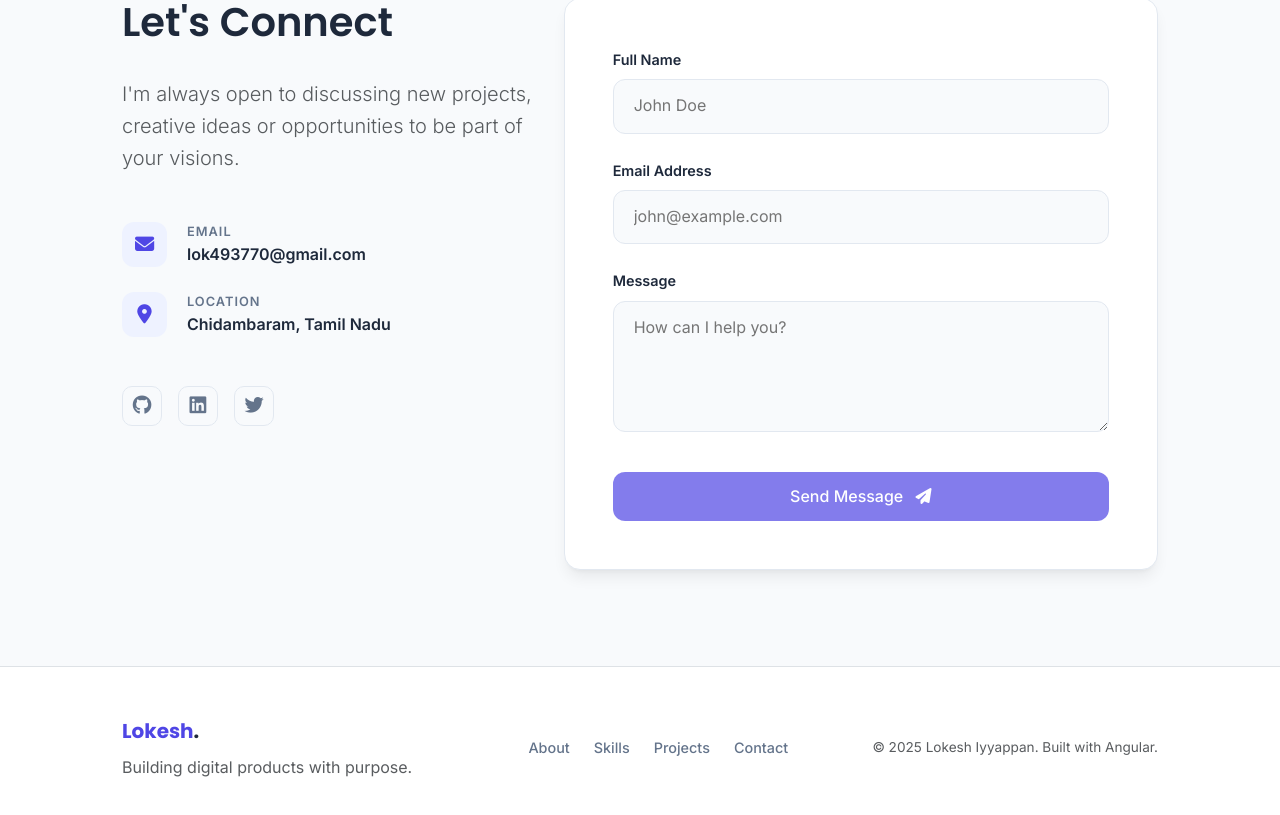
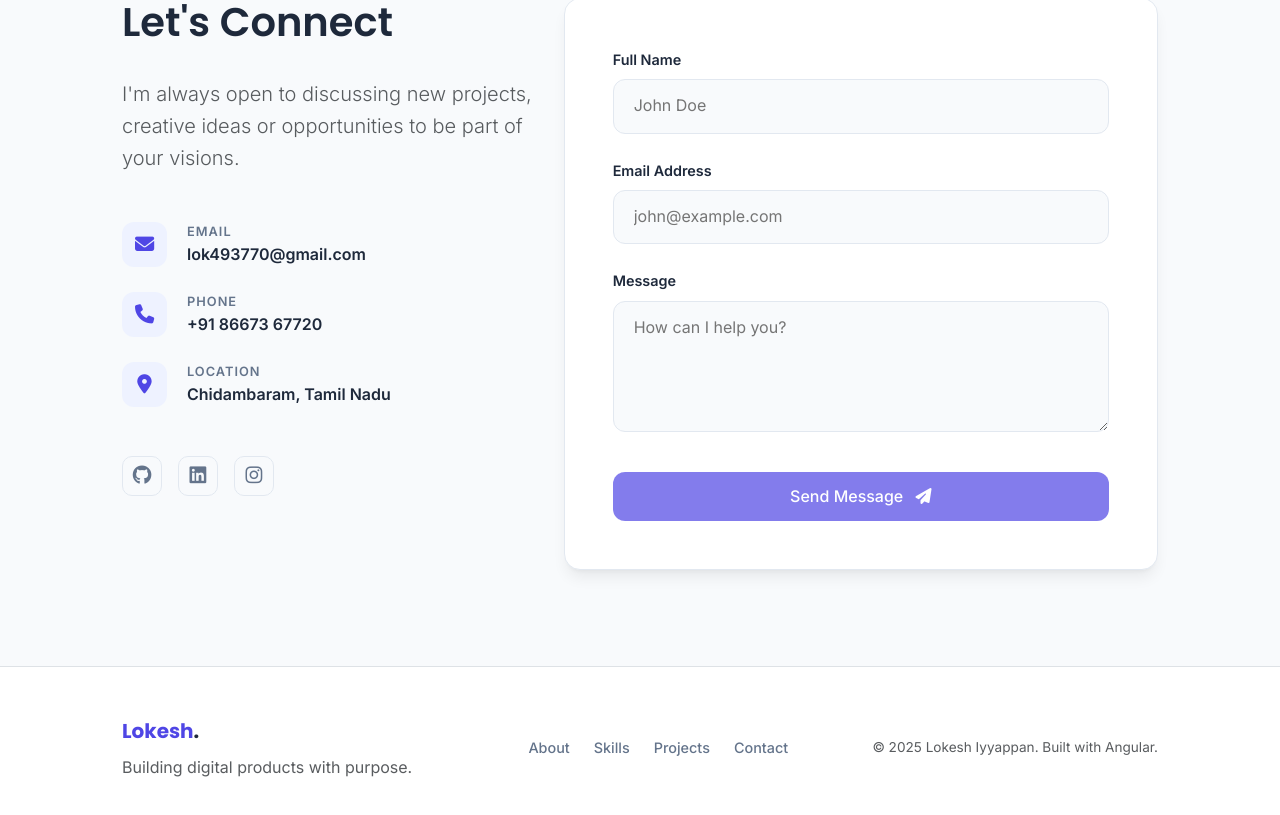
Before and after one commit to LOKESHIYYAPPAN/my-portfolio, an Angular app: page / in a window 1280 px wide. Shown: the part 6007-6822 px from the top of the page. Built offline with nearby package versions, Linux system fonts and the light colour scheme.

Commit message:
remove changed and instagram id added

```diff
--- a/src/app/contact/contact.component.html
+++ b/src/app/contact/contact.component.html
@@ -14,6 +14,13 @@
                     </div>
                 </div>
                 <div class="info-item d-flex align-items-center mb-4">
+                    <div class="info-icon"><i class="fa-solid fa-phone"></i></div>
+                    <div class="info-text">
+                        <span class="label">Phone</span>
+                        <p>+91 86673 67720</p>
+                    </div>
+                </div>
+                <div class="info-item d-flex align-items-center mb-4">
                     <div class="info-icon"><i class="fa-solid fa-location-dot"></i></div>
                     <div class="info-text">
                         <span class="label">Location</span>
@@ -27,7 +34,7 @@
                         class="fa-brands fa-github"></i></a>
                 <a href="https://linkedin.com/in/lokesh-iyyappan" target="_blank" class="social-icon"><i
                         class="fa-brands fa-linkedin"></i></a>
-                <a href="#" class="social-icon"><i class="fa-brands fa-twitter"></i></a>
+                <a href="https://www.instagram.com/tech_lover_001?igsh=and1MHdkcHk2d2p3" target="_blank" class="social-icon"><i class="fa-brands fa-instagram"></i></a>
             </div>
         </div>
 
```
Also changed, not shown: 1 other file (tests, documents, lock files or other folders).
